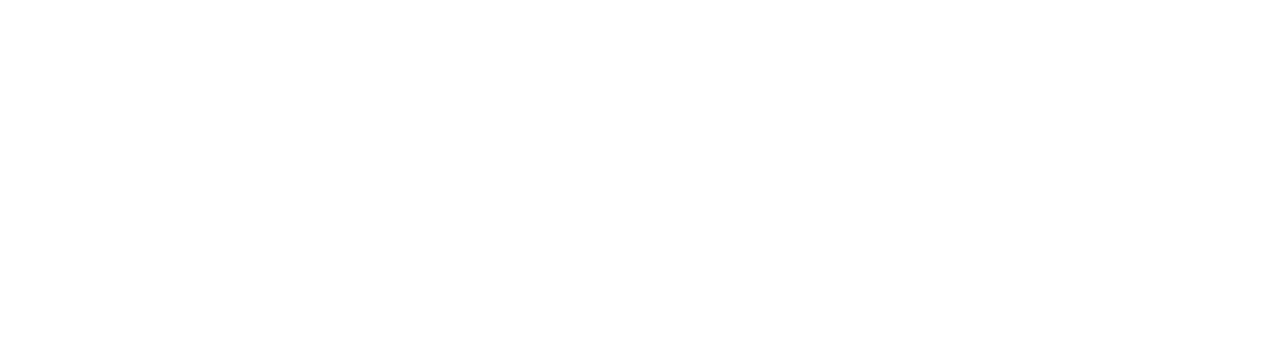
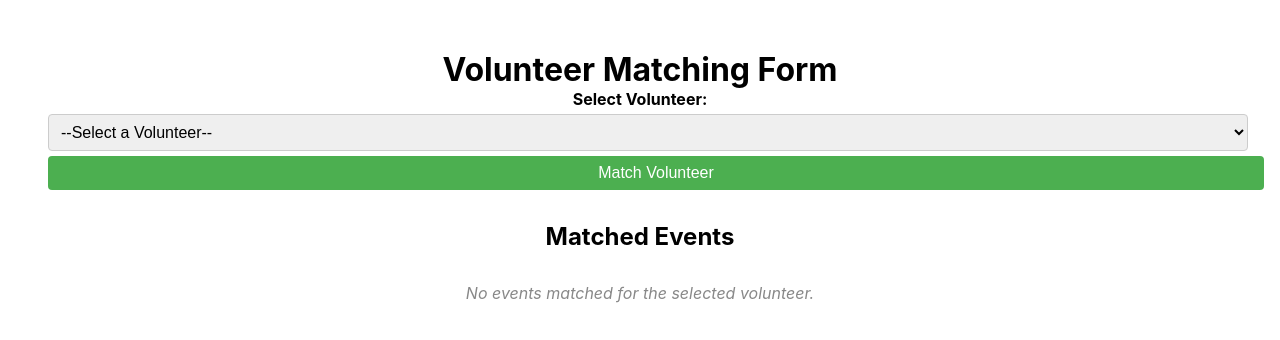
Before and after one commit to DM8581912/volunteer-management-app, a React (Create React App) app in the folder frontend/: page /volunteerMatch in a window 1280 px wide. Before the commit this address had no page. Shown: the top 340 px of the page. Built offline with nearby package versions, Linux system fonts and the light colour scheme.

Commit message:
created volunteer matching form along with its functionality with dummy data

```diff
--- a/frontend/src/App.js
+++ b/frontend/src/App.js
@@ -11,6 +11,7 @@
 import Event from "./components/EventForm/Event";
 import "./App.css";
 import VolunteerHistory from "./components/VolunteerHistory/volunteerHistory";
+import VolunteerMatch from "./components/VolunteerMatch/VolunteerMatch";
 
 function App() {
   return (
@@ -26,6 +27,7 @@
           <Route path="/profile" element={<Profile />} />
           <Route path="/eventform" element={<Event />} />
           <Route path="/volunteerHistory" element={<VolunteerHistory />} />
+          <Route path="/volunteerMatch" element={<VolunteerMatch />} />
         </Routes>
       </div>
     </Router>
--- /dev/null
+++ b/frontend/src/components/VolunteerMatch/VolunteerMatch.jsx
@@ -0,0 +1,83 @@
+import { useState } from "react";
+import styles from "./VolunteerMatch.module.css";
+
+const VolunteerMatch = () =>{
+  const [selectedVolunteer, setSelectedVolunteer] = useState('');
+  const [matchedEvents, setMatchedEvents] = useState([]);
+
+  // Dummy data for volunteers
+  const volunteers = [
+    { id: 1, name: 'John Doe' },
+    { id: 2, name: 'Jane Smith' },
+    { id: 3, name: 'Alice Johnson' }
+  ];
+
+  // Dummy function to simulate matching events
+  const matchVolunteer = (volunteerId) => {
+    // Dummy data for events based on the selected volunteer
+    const dummyEvents = {
+      1: [{ id: 1, event_name: 'First Aid Workshop', location: 'New York' }],
+      2: [{ id: 2, event_name: 'Fundraising Gala', location: 'Los Angeles' }],
+      3: [{ id: 3, event_name: 'Community Clean-up', location: 'San Francisco' }],
+    };
+
+    // Set the matched events for the selected volunteer
+    setMatchedEvents(dummyEvents[volunteerId] || []);
+  };
+
+  const handleMatch = (e) => {
+    e.preventDefault();
+
+    // Ensure a volunteer is selected
+    if (!selectedVolunteer) {
+      alert('Please select a volunteer');
+      return;
+    }
+
+    // Simulate the matching logic
+    matchVolunteer(selectedVolunteer);
+  };
+
+  return (
+    <div className={styles.App}>
+      <h1>Volunteer Matching Form</h1>
+
+      <form onSubmit={handleMatch} className={styles.form}>
+        <label htmlFor="volunteer" className={styles.label}>Select Volunteer:</label>
+        <select
+          name="volunteer_id"
+          id="volunteer_id"
+          value={selectedVolunteer}
+          onChange={(e) => setSelectedVolunteer(e.target.value)}
+          className={styles.select}
+        >
+          <option value="">--Select a Volunteer--</option>
+          {volunteers.map((volunteer) => (
+            <option key={volunteer.id} value={volunteer.id}>
+              {volunteer.name}
+            </option>
+          ))}
+        </select>
+
+        <button type="submit" className={styles.button}>Match Volunteer</button>
+      </form>
+
+      <h2>Matched Events</h2>
+      <div className={styles.matchedEvents}>
+        {matchedEvents.length > 0 ? (
+          <ul className={styles.eventsList}>
+            {matchedEvents.map((event) => (
+              <li key={event.id} className={styles.eventItem}>
+                {event.event_name} (Location: {event.location})
+              </li>
+            ))}
+          </ul>
+        ) : (
+          <p className={styles.noEvents}>No events matched for the selected volunteer.</p>
+        )}
+      </div>
+    </div>
+  );
+}
+
+export default VolunteerMatch;
--- /dev/null
+++ b/frontend/src/components/VolunteerMatch/VolunteerMatch.module.css
@@ -0,0 +1,52 @@
+.App {
+ text-align: center;
+ margin: 2rem;
+}
+
+.form {
+ margin-bottom: 2rem;
+}
+
+.label {
+ font-weight: bold;
+}
+
+.select {
+ margin-left: 1rem;
+ padding: 0.5rem;
+ font-size: 1rem;
+}
+
+.button {
+ margin-left: 1rem;
+ padding: 0.5rem 1rem;
+ cursor: pointer;
+ background-color: #4CAF50;
+ color: white;
+ border: none;
+ border-radius: 4px;
+ font-size: 1rem;
+}
+
+.button:hover {
+ background-color: #45a049;
+}
+
+.matchedEvents {
+ margin-top: 2rem;
+}
+
+.eventsList {
+ list-style-type: none;
+ padding: 0;
+}
+
+.eventItem {
+ padding: 0.5rem 0;
+ font-size: 1rem;
+}
+
+.noEvents {
+ font-style: italic;
+ color: #888;
+}
```
